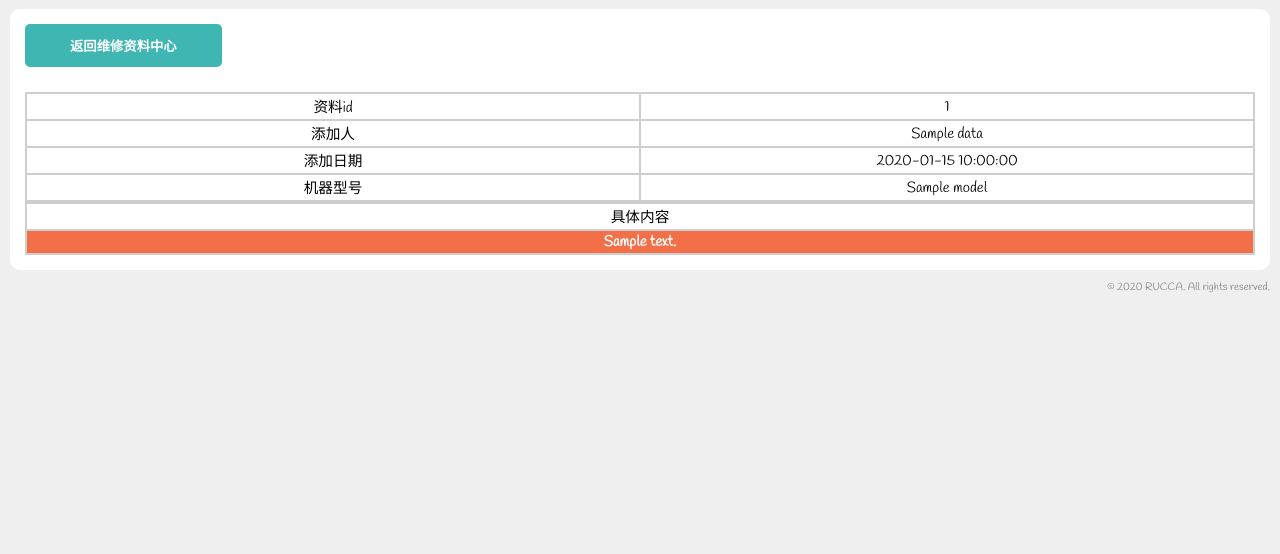
After one commit to Suzumiya-Konata/RUCCA-Management-System, a Flask app: template python_web/templates/maintenance_detail.html in a window 1280 px wide. The commit adds this page. Shown: the part 98-652 px from the top of the page. Run offline with Flask 2, Linux system fonts and the light colour scheme; the template is opened without the code that fills it: most values are stand-ins (such as "Sample title", 1, 10 or a date in 2020).

Commit message:
完成维修资料页面

```diff
--- a/python_web/server.py
+++ b/python_web/server.py
@@ -652,7 +652,6 @@ def descrip_issue():
 def create_issue():
     #基本架构完成
     #可能需要身份核准
-    #没有对description进行防xss验证
     description = request.form['description']
     import time
     localtime = time.localtime(time.time())
@@ -692,5 +691,374 @@ def create_issue():
     conn.close()
     return redirect('/issue_center/'+str(values[0]))
 
+
+@app.route('/maintenance_center', methods=['GET'])
+@login_required
+def get_main_data_from_center():
+    # 处理url，重定向至正确的最简url
+    current_url = str(request.full_path)
+    indexes = current_url.partition('?')[2]
+    if indexes == '':
+        index_list = []
+    else:
+        index_list = indexes.split('&')
+    new_index_list = []
+    for i in index_list:
+        if i.find('=') == -1 or i.endswith('=') or i.count('=') > 1:
+            continue
+        new_index_list.append(i)
+    if len(index_list) == 0 or len(index_list) == len(new_index_list):
+        pass
+    elif len(new_index_list) == 0:
+        return redirect('/maintenance_center')
+    else:
+        return redirect('/maintenance_center?' + '&'.join(new_index_list))
+
+    # 参数转换，将GET得到的参数转化为SQL查询的参数
+    args_dict = {}
+    args_trans = {
+        'data_id': 'id',
+        'host': 'host_id',
+        'model': 'model',
+        'date': 'added_date'
+    }
+
+    conn = sqlite3.connect('../../RUCCA.db')
+    cursor = conn.cursor()
+    for arg in args_trans.keys():
+        if request.args.get(arg) is not None:
+            if arg == 'data_id':
+                if str(request.args.get(arg)).isdigit():
+                    args_dict[args_trans[arg]] = int(request.args.get(arg))
+                else:
+                    return redirect('/maintenance_center')
+                continue
+            elif arg == 'host':
+                cursor.execute('''
+                    SELECT id
+                    FROM person_info
+                    WHERE username = ?
+                ''', (request.args.get(arg),))
+                value = cursor.fetchall()
+                if len(value) == 0:
+                    return redirect('/maintenance_center')
+                args_dict[args_trans[arg]] = value[0][0]
+                continue
+            args_dict[args_trans[arg]] = request.args.get(arg)
+    if request.args.get('my_data') is not None:
+        args_dict['host_id'] = current_user.id
+
+    # 构建SQL查询语句
+    sql_query = 'SELECT * FROM maintenance_data '
+    args_list = []
+    if len(args_dict) > 0:
+        sql_query += 'WHERE '
+        query_list = []
+        for key in args_dict.keys():
+            query_list.append(key + ' = ?')
+            args_list.append(args_dict[key])
+        sql_query += ' AND '.join(query_list)
+    sql_query += ' ORDER BY id DESC'
+
+    # 查询部分
+    if len(args_dict) > 0:
+        cursor.execute(sql_query, args_list)
+        value = cursor.fetchall()
+    else:
+        cursor.execute(sql_query)
+        value = cursor.fetchall()
+
+    # 页面显示设置&翻页参数设置
+    all_page_num = 0
+    if len(value) % 10 != 0:
+        all_page_num = len(value) // 10 + 1
+    else:
+        all_page_num = len(value) / 10
+
+    page_num = 1
+    recv_page_num = request.args.get('page')
+    if recv_page_num is not None:
+        if str(recv_page_num).isdigit():
+            page_num = int(recv_page_num)
+            if page_num < 1 or page_num > all_page_num:
+                return redirect('/maintenance_center')
+        else:
+            return redirect('/maintenance_center')
+    page_item = value[(page_num - 1) * 10 : page_num * 10]
+
+    # 数据转换：将id转换为用户名
+    for i in range(len(page_item)):
+        tmp = list(page_item[i])
+        cursor.execute('''
+            SELECT username
+            FROM person_info
+            WHERE id = ?
+        ''', (tmp[1],))
+        value = cursor.fetchone()
+        if value is None:
+            tmp[1] = 'None'
+        else:
+            tmp[1] = value[0]
+        page_item[i] = tmp
+
+    conn.commit()
+    conn.close()
+
+    # 翻页保持url相对不变
+    result = re.search(r'page=[0-9]+', current_url)
+    if result != None:
+        first_page_url = re.sub(r'page=[0-9]+', 'page={}'.format(1), current_url)
+        end_page_url = re.sub(r'page=[0-9]+', 'page={}'.format(all_page_num), current_url)
+        prev_page_url = current_url
+        if page_num > 1:
+            prev_page_url = re.sub(r'page=[0-9]+', 'page={}'.format(page_num-1), current_url)
+        next_page_url = current_url
+        if page_num < all_page_num:
+            next_page_url = re.sub(r'page=[0-9]+', 'page={}'.format(page_num+1), current_url)
+    else: # 现在已经在第一页中
+        if len(index_list) == 0:
+            first_page_url = current_url + 'page=1'
+            end_page_url = current_url + 'page={}'.format(all_page_num)
+            prev_page_url = first_page_url
+            if all_page_num == 1:
+                next_page_url = first_page_url
+            else:
+                next_page_url = current_url + 'page=2'
+        else:
+            first_page_url = current_url + '&page=1'
+            end_page_url = current_url + '&page={}'.format(all_page_num)
+            prev_page_url = first_page_url
+            if all_page_num == 1:
+                next_page_url = first_page_url
+            else:
+                next_page_url = current_url + '&page=2'
+
+    page_info = {
+        'first_page_url': first_page_url,
+        'prev_page_url': prev_page_url,
+        'next_page_url': next_page_url,
+        'end_page_url': end_page_url,
+        'cur_page_num': page_num,
+        'max_page_num': all_page_num
+    }
+
+    return render_template('maintenance_center.html', datas=page_item, page_info=page_info)
+
+
+@app.route('/maintenance_center/<int:data_id>', methods=['GET'])
+@login_required
+def get_data_detail(data_id):
+    conn = sqlite3.connect('../../RUCCA.db')
+    cursor = conn.cursor()
+
+    cursor.execute("SELECT MAX(id) FROM maintenance_data")
+    max_id = cursor.fetchone()[0]
+
+    # 判断url中的id是否在合法范围内，不合法则返回maintenance_center
+    if data_id < 1 or data_id > max_id:
+        return redirect('/maintenance_center')
+
+    cursor.execute("SELECT * FROM maintenance_data WHERE id = ?", (data_id,))
+    value = cursor.fetchone()
+    if value is None:
+        return redirect('/maintenance_center')
+
+    host_id = int(value[1])
+
+    value_list = list(value)
+    cursor.execute('''
+        SELECT username
+        FROM person_info
+        WHERE id = ?
+    ''', (value_list[1],))
+    value = cursor.fetchone()
+    if value is None:
+        value_list[1] = 'None'
+    else:
+        value_list[1] = value[0]
+
+    conn.commit()
+    conn.close()
+
+    is_display_modify = 0
+    if host_id == current_user.id:
+        is_display_modify = 1
+
+    data_dict = {
+        'id': value_list[0],
+        'hostname': value_list[1],
+        'date': value_list[2],
+        'model': value_list[3],
+        'description': value_list[4]
+    }
+    return render_template('maintenance_detail.html', data=data_dict, is_display=is_display_modify)
+
+@app.route('/maintenance_center/<int:data_id>', methods=['POST'])
+@login_required
+def delete_maintenance_data(data_id):
+    conn = sqlite3.connect('../../RUCCA.db')
+    cursor = conn.cursor()
+
+    cursor.execute("SELECT MAX(id) FROM maintenance_data")
+    max_id = cursor.fetchone()[0]
+
+    # 判断url中的id是否在合法，不合法则返回maintenance_center
+    if data_id < 1 or data_id > max_id:
+        return redirect('/maintenance_center')
+
+    cursor.execute("SELECT * FROM maintenance_data WHERE id = ?", (data_id,))
+    value = cursor.fetchone()
+    if value is None:
+        return redirect('/maintenance_center')
+
+    # 判断是否是host，只有是host才继续进行删除，否则跳回maintenance_center
+    host_id = int(value[1])
+    if host_id != current_user.id:
+        return redirect('/maintenance_center')
+
+    cursor.execute('''
+        DELETE FROM maintenance_data
+        WHERE id = ?
+    ''', (data_id,))
+
+    conn.commit()
+    conn.close()
+
+    return redirect('/maintenance_center')
+
+@app.route('/maintenance_center/modify/<int:data_id>', methods=['GET'])
+@login_required
+def edit_maintenence(data_id):
+    conn = sqlite3.connect('../../RUCCA.db')
+    cursor = conn.cursor()
+
+    cursor.execute("SELECT MAX(id) FROM maintenance_data")
+    max_id = cursor.fetchone()[0]
+
+    # 判断url中的id是否在合法，不合法则返回maintenance_center
+    if data_id < 1 or data_id > max_id:
+        return redirect('/maintenance_center')
+
+    cursor.execute("SELECT * FROM maintenance_data WHERE id = ?", (data_id,))
+    value = cursor.fetchone()
+    if value is None:
+        return redirect('/maintenance_center')
+
+    # 判断是否是host，只有是host才继续进行编辑，否则跳回maintenance_center
+
+    host_id = int(value[1])
+
+    value_list = list(value)
+    cursor.execute('''
+        SELECT username
+        FROM person_info
+        WHERE id = ?
+    ''', (value_list[1],))
+    value = cursor.fetchone()
+    if value is None:
+        value_list[1] = 'None'
+    else:
+        value_list[1] = value[0]
+
+    conn.commit()
+    conn.close()
+
+    is_display_modify = 0
+    if host_id == current_user.id:
+        is_display_modify = 1
+
+    data_dict = {
+        'id': value_list[0],
+        'hostname': value_list[1],
+        'date': value_list[2],
+        'model': value_list[3],
+        'description': value_list[4]
+    }
+    return render_template('maintenance_modify.html', data=data_dict, is_display=is_display_modify)
+
+@app.route('/maintenance_center/modify/<int:data_id>', methods=['POST'])
+@login_required
+def modify_maintenence(data_id):
+    conn = sqlite3.connect('../../RUCCA.db')
+    cursor = conn.cursor()
+
+    cursor.execute("SELECT MAX(id) FROM maintenance_data")
+    max_id = cursor.fetchone()[0]
+
+    # 判断url中的id是否在合法，不合法则返回maintenance_center
+    if data_id < 1 or data_id > max_id:
+        return redirect('/maintenance_center')
+
+    cursor.execute("SELECT * FROM maintenance_data WHERE id = ?", (data_id,))
+    value = cursor.fetchone()
+    if value is None:
+        return redirect('/maintenance_center')
+
+    # 判断是否是host，只有是host才继续进行编辑，否则跳回maintenance_center
+    cursor.execute(
+        '''
+        UPDATE maintenance_data
+        SET
+            model = ? ,
+            description = ?
+        WHERE id = ?
+        ''',(request.form['model'],request.form['description'],data_id,)
+    )
+    conn.commit()
+    conn.close()
+    return redirect('/maintenance_center/'+str(data_id))
+
+@app.route('/maintenance_center/create', methods=['GET'])
+@login_required
+def describ_maintenance():
+    #创建资料
+    #生成除了描述外的其他值
+
+    conn = sqlite3.connect("../../RUCCA.db")
+    cursor = conn.cursor()
+    cursor.execute(
+        '''
+        SELECT username
+        FROM person_info
+        WHERE id = ?
+        ''',(current_user.id,)
+    )
+    value = cursor.fetchone()
+    conn.commit()
+    conn.close()
+
+    import time
+    localtime = time.localtime(time.time())
+    date = '{}-{}-{}'.format(localtime.tm_year,localtime.tm_mon,localtime.tm_mday,)
+    maintenance_dict = {
+        'host':value[0],
+        'date':date
+    }
+    return render_template('maintenance_create.html', maintenance=maintenance_dict)
+
+
+@app.route('/maintenance_center/create', methods=['POST'])
+@login_required
+def create_maintenance():
+    conn = sqlite3.connect("../../RUCCA.db")
+    cursor = conn.cursor()
+
+    import time
+    localtime = time.localtime(time.time())
+    date = '{}-{}-{}'.format(localtime.tm_year,localtime.tm_mon,localtime.tm_mday,)
+    cursor.execute('''
+        INSERT INTO maintenance_data(host_id, added_date, model, description)
+        VALUES(?, ?, ?, ?)
+    ''',
+    (current_user.id,
+    date,
+    request.form['model'],
+    request.form['description']
+    ))
+    conn.commit()
+    conn.close()
+    return redirect('/maintenance_center')
+
+
 if __name__ == '__main__':
     app.run(debug=True)
--- /dev/null
+++ b/python_web/templates/maintenance_detail.html
@@ -0,0 +1,59 @@
+<!DOCTYPE html>
+<html lang="zh">
+<head>
+    <meta charset="UTF-8">
+    <meta name="viewport" content="width=device-width, initial-scale=1.0">
+    <title>Maintenance_Detail:NO.{{ data.id }}</title>
+    <link rel="stylesheet" href="/static/css/style.css">
+    <link rel="stylesheet" href="https://fonts.googleapis.com/css?family=Handlee">
+</head>
+<body>
+    <div id="header" class="section">
+        <p>维修资料：第{{ data.id }}号</p>
+    </div>
+    <div class="section" style="float: left;">
+        <a href="/maintenance_center"><button type="submit" class="submit">返回维修资料中心</button></a>
+    </div>
+    {% if is_display == 1 %}
+        <div class="section" style="float: right;">
+            <form action="/maintenance_center/{{ data.id }}" method="POST">
+                <button type="submit" class="submit">删除资料</button>
+            </form>
+        </div>
+        <div class="section" style="float: right;">
+            <a href="/maintenance_center/modify/{{ data.id }}"><button type="submit" class="submit">编辑资料</button></a>
+        </div>
+    {% endif %}
+    <div class="section">
+        <table>
+            <tr>
+                <td>资料id</td>
+                <td>{{ data.id }}</td>
+            </tr>
+            <tr>
+                <td>添加人</td>
+                <td>{{ data.hostname }}</td>
+            </tr>
+            <tr>
+                <td>添加日期</td>
+                <td>{{ data.date }}</td>
+            </tr>
+            <tr>
+                <td>机器型号</td>
+                <td>{{ data.model }}</td>
+            </tr>
+        </table>
+        <table>
+            <tr>
+                <td>具体内容</td>
+            </tr>
+            <tr>
+                <td class="selected">{{ data.description }}</td>
+            </tr>
+        </table>
+    </div>
+    <div class="copyright">
+        &copy; 2020 RUCCA. All rights reserved.
+    </div>
+</body>
+</html>
```
Also changed, not shown: python_web/init_server.py (+15 -15 lines), python_web/templates/index.html (+6 -1 lines), python_web/templates/maintenance_center.html (added, +71 -0 lines), python_web/templates/maintenance_create.html (added, +46 -0 lines), python_web/templates/maintenance_modify.html (added, +55 -0 lines).
